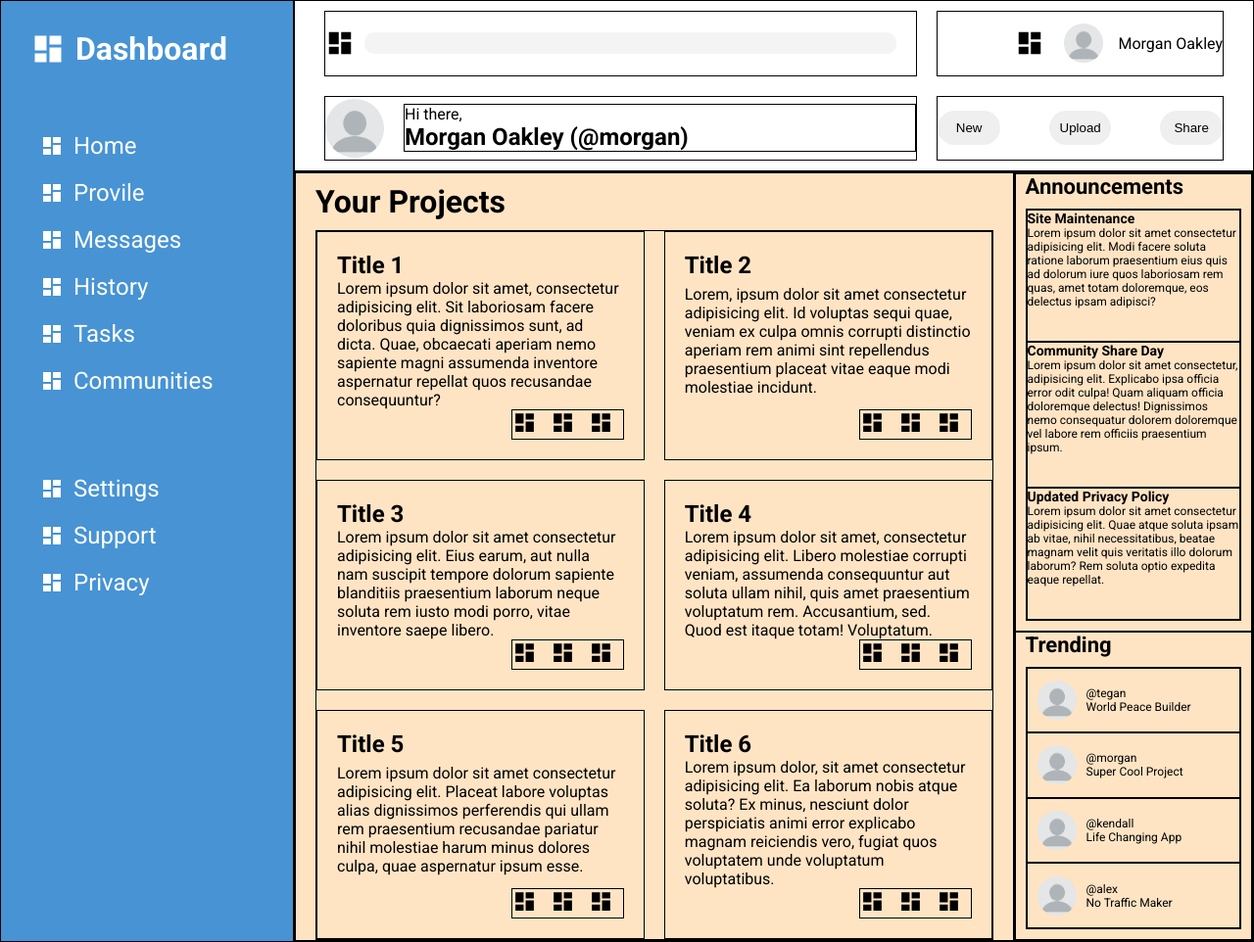
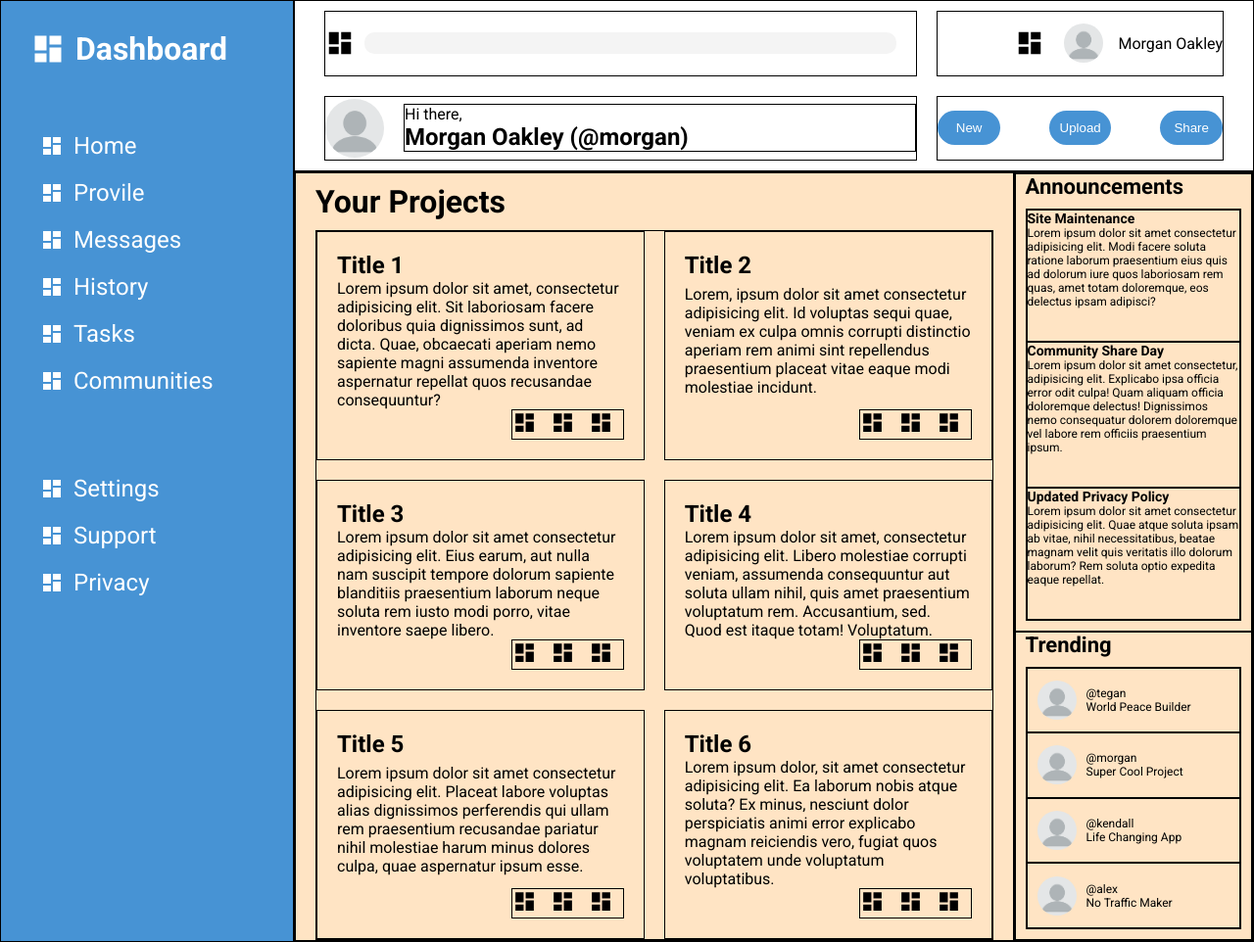
Before and after one commit to JackAgtual/admin-dashboard, a plain HTML site: page index.html in a window 1280 px wide. Shown: the whole page at 98% size. Drawn offline with Linux system fonts and the light colour scheme.

Commit message:
Styling action buttons

```diff
--- a/styles.css
+++ b/styles.css
@@ -175,6 +175,8 @@ img {
     padding: 10px 10px;
     border-radius: 20px;
     border: none;
+    background-color: var(--blue);
+    color: white;
 }
 
 /* Main content styling */
```
